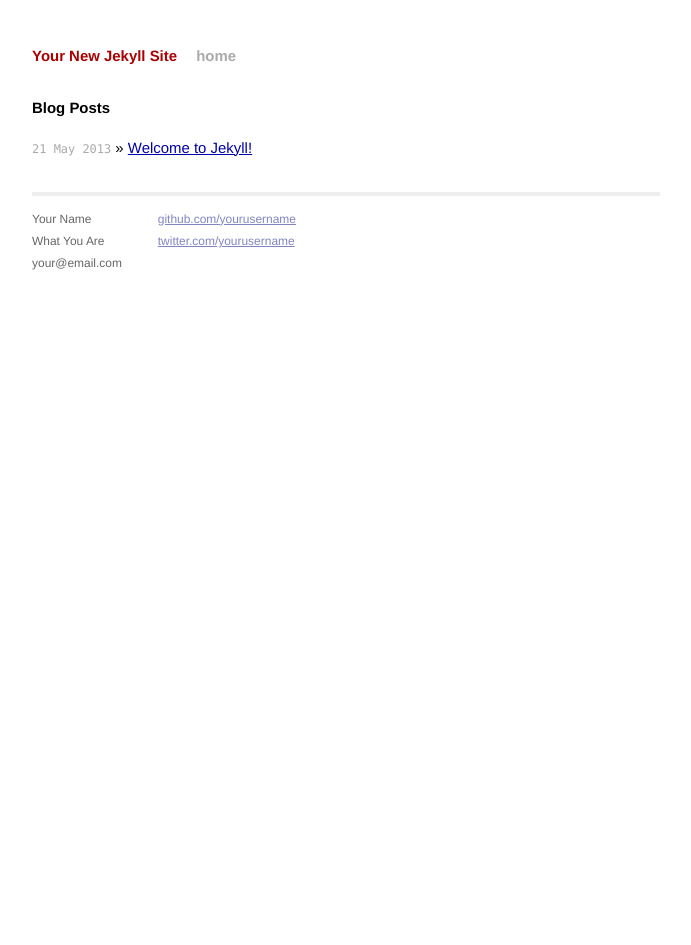
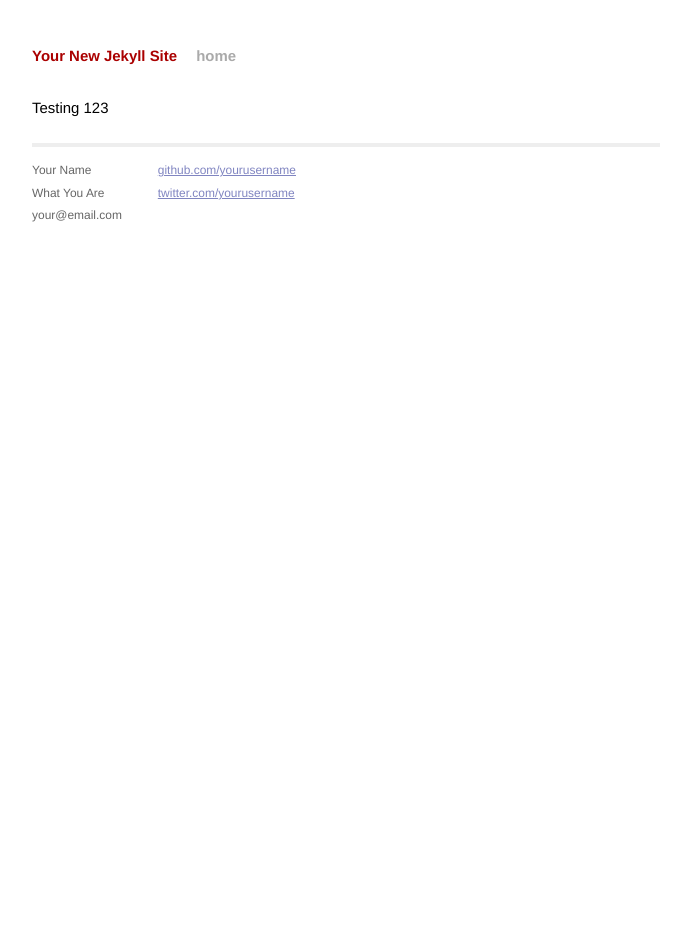
Before and after one commit to jeremyricketts/jeremyricketts.com, a Jekyll site: the page built from index.html, in a window 1280 px wide. Shown: the whole page, without its empty margins (294-985 px from the left). Built offline with Jekyll 4.4.1, drawn with Linux system fonts in a browser that asks for light colours.

Commit message:
Still getting stuff setup

```diff
--- a/index.html
+++ b/index.html
@@ -1,13 +1,15 @@
 ---
 layout: default
-title: Your New Jekyll Site
+title: Jeremy Ricketts is a designer and web developer in Carlsbad, CA.
 ---
 
-<div id="home">
+Testing 123
+
+<!--<div id="home">
   <h1>Blog Posts</h1>
   <ul class="posts">
     {% for post in site.posts %}
       <li><span>{{ post.date | date_to_string }}</span> &raquo; <a href="{{ post.url }}">{{ post.title }}</a></li>
     {% endfor %}
   </ul>
-</div>
+</div>-->
```
